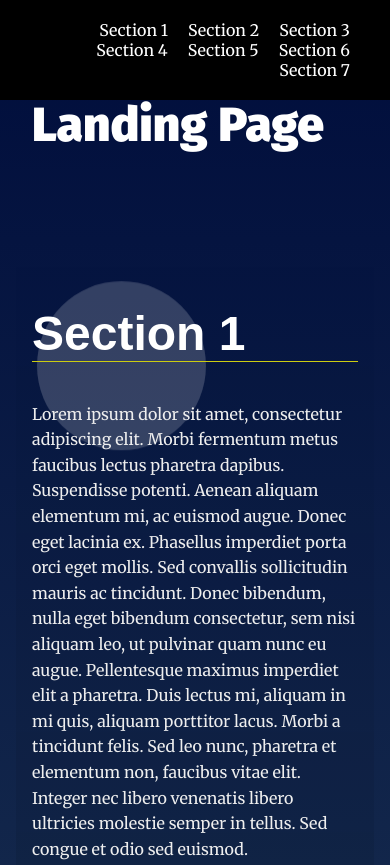
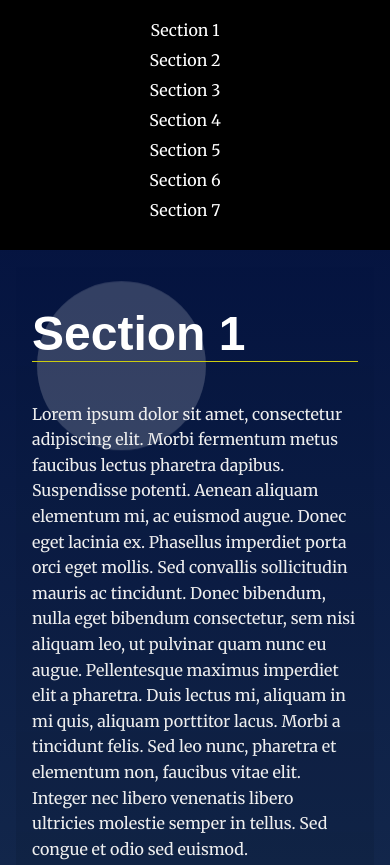
Before and after one commit to elrasool/Landing-Page, a plain HTML site: page index.html in a window 390 px wide. Shown: the top 865 px of the page. Drawn offline with Linux system fonts and the light colour scheme.

Commit message:
Responsive version

```diff
--- a/css/styles.css
+++ b/css/styles.css
@@ -74,6 +74,15 @@ section {
 .navbar__menu li {
     display: inline-block;
 }
+
+ @media (max-width:500px) {
+    .navbar__menu li{
+        display: block;
+        width: 100%;
+        text-align: center;
+        margin-bottom: 10px;
+    }
+ }
 
 .navbar__menu .menu__link {
     display: block;
```
